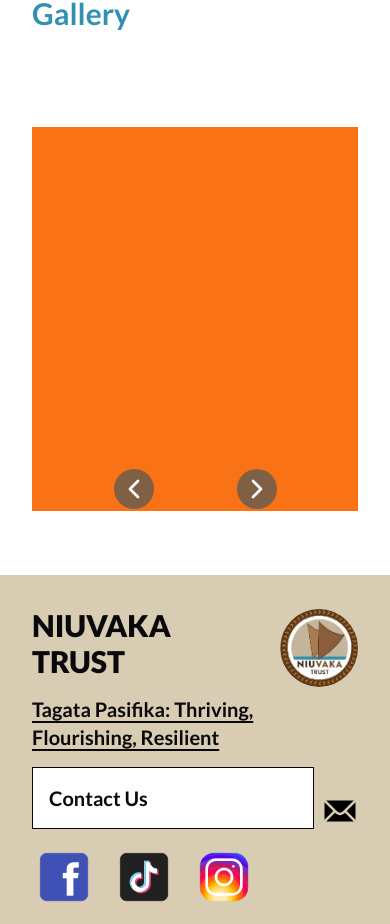
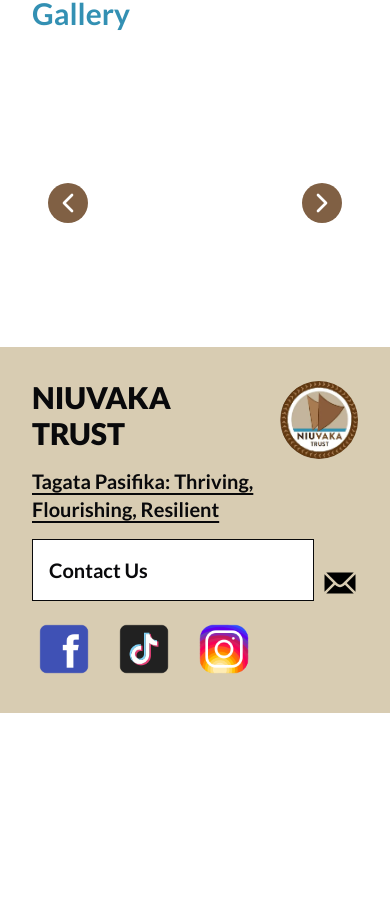
Before and after one commit to jhigger/niuvaka-trust, a Next.js app: page /news in a window 390 px wide. Shown: the part 2936-3860 px from the top of the page. After the commit the page ends 3649 px from the top, so only its background shows below. Built offline with nearby package versions, Linux system fonts and the light colour scheme.

Commit message:
feat: change carousel design

```diff
--- a/src/components/Carousel.tsx
+++ b/src/components/Carousel.tsx
@@ -3,9 +3,13 @@ import "swiper/css";
 import "swiper/css/navigation";
 import { Autoplay, EffectCoverflow, Navigation } from "swiper/modules";
 import { Swiper, SwiperSlide } from "swiper/react";
+import { cn } from "~/lib/utils";
+
+const colors = ["red", "orange", "yellow", "green", "blue", "indigo", "purple"];
 
 const Carousel = () => {
   return (
+    <div className="mx-auto w-full max-w-screen-lg md:max-w-screen-2xl">
       <Swiper
         centeredSlides={true}
         coverflowEffect={{ depth: 100, modifier: 2.5, rotate: 0, stretch: 0 }}
@@ -19,50 +23,26 @@ const Carousel = () => {
         }}
         slidesPerView={"auto"}
         spaceBetween={300}
-      className="relative h-96"
+        className="relative h-[40vw] w-full"
         autoplay
       >
-      <SwiperSlide className="relative !h-full !w-max overflow-hidden rounded-xl">
-        <div className="flex h-full w-96 items-center justify-center">
-          <div className="h-full w-full bg-red-500"></div>
+        {colors.map((color) => (
+          <SwiperSlide
+            key={color}
+            className="relative !h-full !w-max overflow-hidden rounded-xl"
+          >
+            <div className="flex aspect-video h-full w-full items-center justify-center">
+              <div className={cn("h-full w-full", `bg-${color}-500`)}></div>
             </div>
           </SwiperSlide>
-      <SwiperSlide className="relative !h-full !w-max overflow-hidden rounded-xl">
-        <div className="flex h-full w-96 items-center justify-center">
-          <div className="h-full w-full bg-orange-500"></div>
-        </div>
-      </SwiperSlide>
-      <SwiperSlide className="relative !h-full !w-max overflow-hidden rounded-xl">
-        <div className="flex h-full w-96 items-center justify-center">
-          <div className="h-full w-full bg-yellow-500"></div>
-        </div>
-      </SwiperSlide>
-      <SwiperSlide className="relative !h-full !w-max overflow-hidden rounded-xl">
-        <div className="flex h-full w-96 items-center justify-center">
-          <div className="h-full w-full bg-green-500"></div>
-        </div>
-      </SwiperSlide>
-      <SwiperSlide className="relative !h-full !w-max overflow-hidden rounded-xl">
-        <div className="flex h-full w-96 items-center justify-center">
-          <div className="h-full w-full bg-blue-500"></div>
-        </div>
-      </SwiperSlide>
-      <SwiperSlide className="relative !h-full !w-max overflow-hidden rounded-xl">
-        <div className="flex h-full w-96 items-center justify-center">
-          <div className="h-full w-full bg-indigo-500"></div>
-        </div>
-      </SwiperSlide>
-      <SwiperSlide className="relative !h-full !w-max overflow-hidden rounded-xl">
-        <div className="flex h-full w-96 items-center justify-center">
-          <div className="h-full w-full bg-violet-500"></div>
-        </div>
-      </SwiperSlide>
+        ))}
 
-      <div className="relative bottom-5">
-        <ChevronLeft className="swiper-button-prev !left-1/4 !h-max !w-10 rounded-full bg-coffee-400 stroke-white stroke-2 p-1" />
-        <ChevronRight className="swiper-button-next !right-1/4 !h-max !w-10 rounded-full bg-coffee-400 stroke-white stroke-2 p-1" />
+        <div className="relative bottom-1/2">
+          <ChevronLeft className="swiper-button-prev !left-[5%] !h-max !w-10 rounded-full bg-coffee-400 stroke-white stroke-2 p-1 md:!left-[10%]" />
+          <ChevronRight className="swiper-button-next !right-[5%] !h-max !w-10 rounded-full bg-coffee-400 stroke-white stroke-2 p-1 md:!right-[10%]" />
         </div>
       </Swiper>
+    </div>
   );
 };
 
--- a/src/pages/index.tsx
+++ b/src/pages/index.tsx
@@ -167,9 +167,8 @@ export default function Home() {
           <h2 className="py-4 text-center text-5xl font-bold text-mint-500">
             Our Programmes and Initiatives
           </h2>
-          <div className="w-full">
-            <Carousel />
-          </div>
+
+          <Carousel />
         </section>
 
         <Partners />
--- a/src/pages/news.tsx
+++ b/src/pages/news.tsx
@@ -127,9 +127,8 @@ const News = () => {
           <h2 className="py-8 text-3xl font-bold text-mint-500 md:text-6xl">
             Gallery
           </h2>
-          <div className="w-full">
-            <Carousel />
-          </div>
+
+          <Carousel />
         </section>
 
         <Footer />
```
Lines whose indentation alone changed are shown as unchanged.
